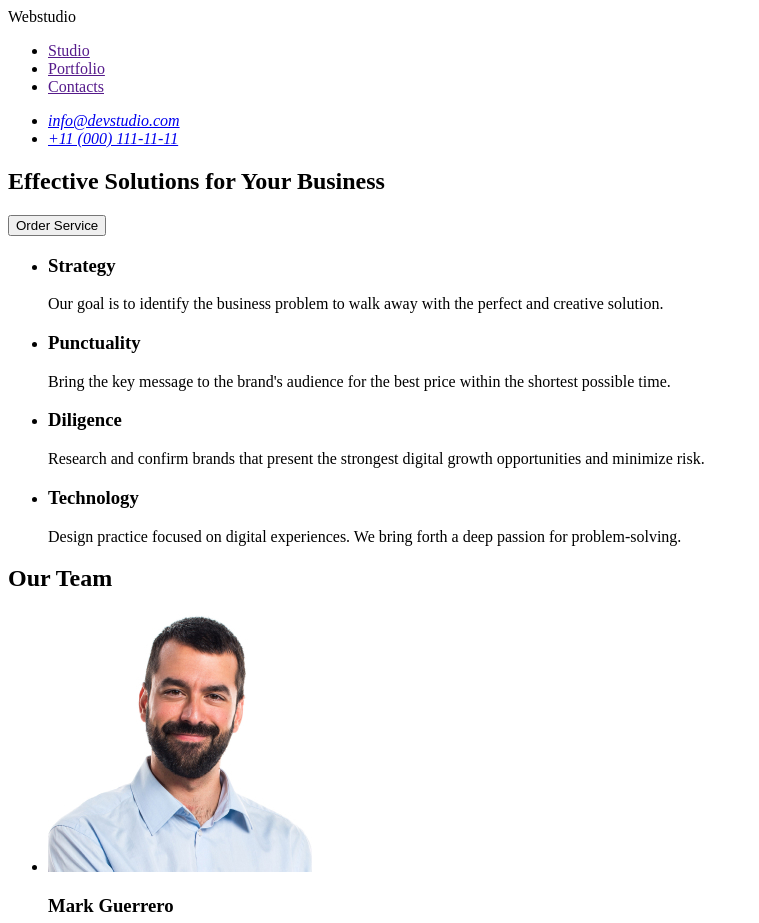
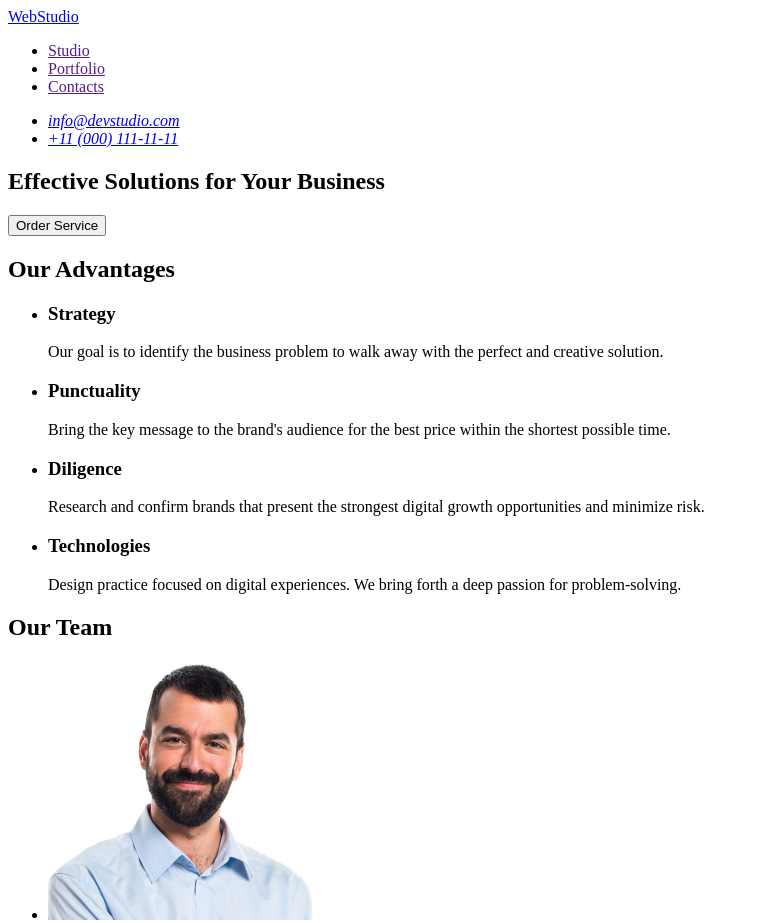
Before and after one commit to marotr/goit-markup-hw-01, a plain HTML site: page index.html in a window 1280 px wide. Shown: the top 923 px of the page, without its empty margins (0-759 px from the left). Drawn offline with Linux system fonts and the light colour scheme; files whose address does not match are found by name.

Commit message:
hw1-corrected2

```diff
--- a/index.html
+++ b/index.html
@@ -8,7 +8,7 @@
   <body>
     <header>
       <nav>
-        <a>Webstudio</a>
+        <a href=”./index.html”>WebStudio</a>
         <ul>
           <li><a href="">Studio</a></li>
           <li><a href="">Portfolio</a></li>
@@ -28,6 +28,7 @@
         <button name="submit_button" type="button">Order Service</button>
       </section>
       <section>
+        <h2>Our Advantages</h2>
         <ul>
           <li>
             <h3>Strategy</h3>
@@ -51,7 +52,7 @@
             </p>
           </li>
           <li>
-            <h3>Technology</h3>
+            <h3>Technologies</h3>
             <p>
               Design practice focused on digital experiences. We bring forth a
               deep passion for problem-solving.
@@ -107,7 +108,7 @@
     </main>
 
     <footer>
-      <a>Webstudio</a>
+      <a href="./index.html">WebStudio</a>
       <p>
         Increase the flow of customers and sales for your business with digital
         marketing & growth solutions.
```
Also changed, not shown: images/img_1.jpg (renamed from image/img_1.jpg), images/img_2.jpg (renamed from image/img_2.jpg), images/img_3.jpg (renamed from image/img_3.jpg), images/img_4.jpg (renamed from image/img_4.jpg), 1 other file.
